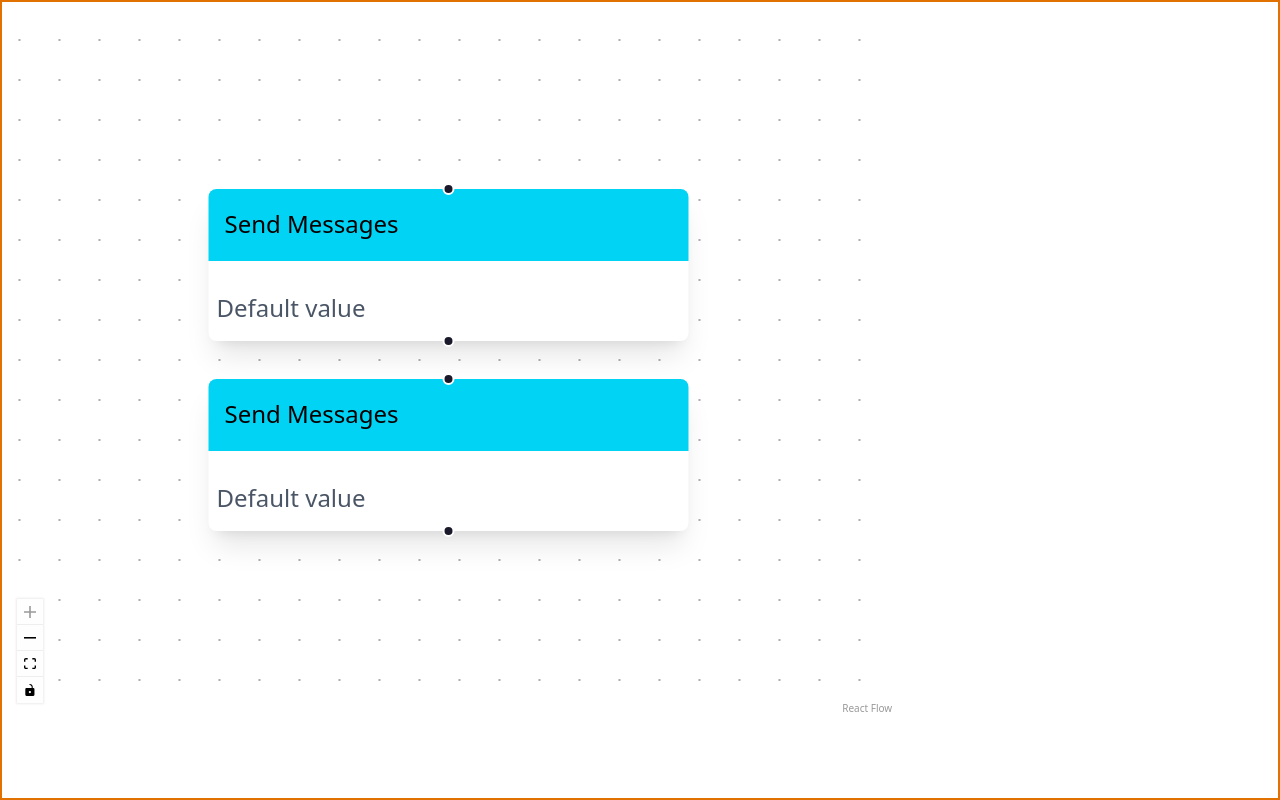
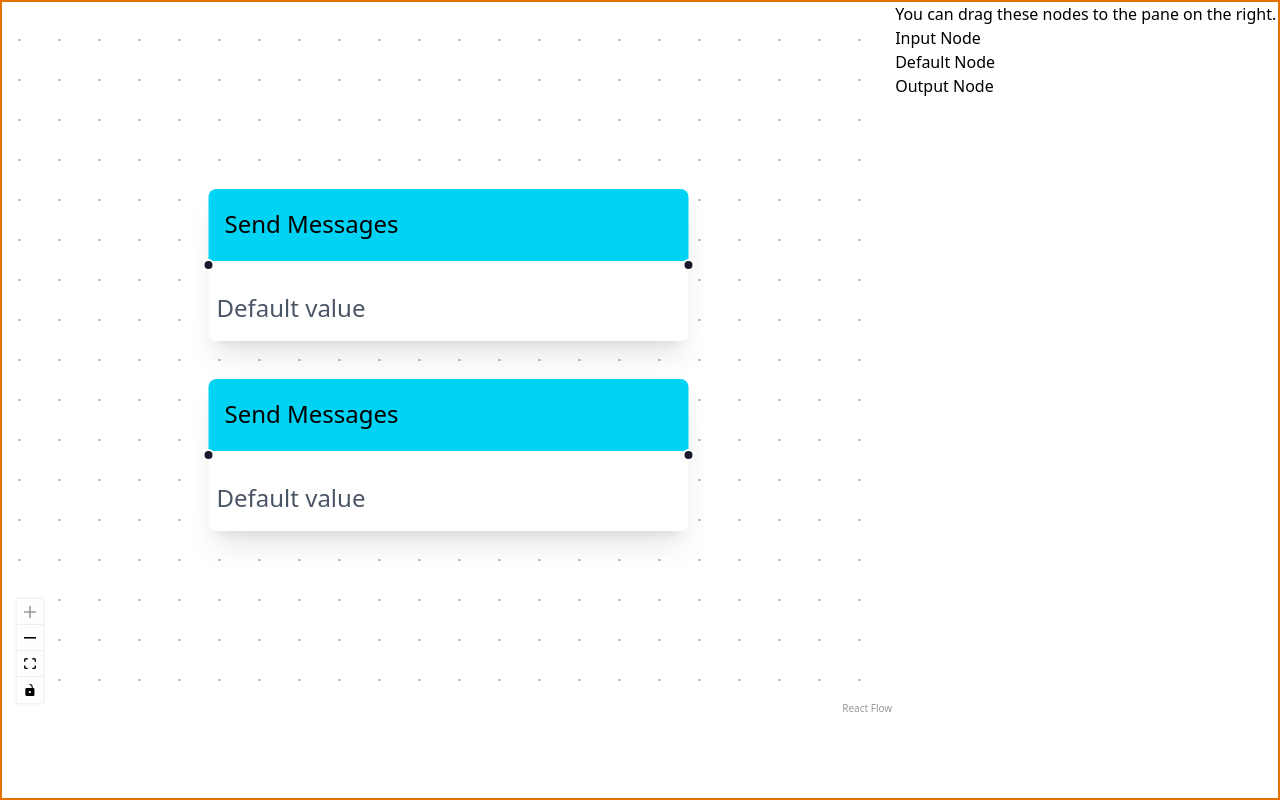
Before and after one commit to Lnirmohi/chatbot-flow, a React (Vite) app: page / in a window 1280 px wide. Built offline with nearby package versions, Linux system fonts and the light colour scheme.

Commit message:
add drag and drop nodes and fix issue with error regarding useReactFlow

```diff
--- a/src/components/Dashboard.tsx
+++ b/src/components/Dashboard.tsx
@@ -1,6 +1,6 @@
 import '@xyflow/react/dist/style.css';
 
-import { useCallback, useState } from 'react';
+import { useCallback, useContext, useRef, useState, type DragEvent } from 'react';
 import {
   ReactFlow,
   addEdge,
@@ -16,9 +16,13 @@ import {
   type DefaultEdgeOptions,
   Controls,
   Background,
+  useReactFlow,
+  ReactFlowProvider,
 } from '@xyflow/react';
 import SendMessagesNode from './SendMessageNode';
 import { CustomEdge } from './CustomEdge';
+import NodesPanel from './NodePanel';
+import DnDContext, { DnDProvider } from '../utils/DnDContext';
 
 const initialNodes: Node[] = [
   { id: '1', data: { label: 'Node 1' }, position: { x: 5, y: 5 }, type: 'textUpdater', },
@@ -47,9 +51,17 @@ const edgeTypes = {
   'custom-edge': CustomEdge,
 };
 
-export default function Dashboard() {
+let id = 0;
+const getId = () => `dndnode_${id++}`;
+
+function Dashboard() {
+  const reactFlowWrapper = useRef<HTMLDivElement>(null);
+
   const [nodes, setNodes] = useState<Node[]>(initialNodes);
   const [edges, setEdges] = useState<Edge[]>(initialEdges);
+
+  const { screenToFlowPosition } = useReactFlow();
+  const [type, setType] = useContext(DnDContext);
 
   const onNodesChange: OnNodesChange = useCallback(
     (changes) => setNodes((nds) => applyNodeChanges(changes, nds)),
@@ -64,8 +76,49 @@ export default function Dashboard() {
     [setEdges],
   );
 
+   const onDragOver = useCallback((event: DragEvent<HTMLDivElement>) => {
+    event.preventDefault();
+    event.dataTransfer.dropEffect = 'move';
+  }, []);
+
+  const onDrop = useCallback(
+    (event: DragEvent<HTMLDivElement>) => {
+      event.preventDefault();
+
+      // check if the dropped element is valid
+      if (!type) {
+        return;
+      }
+
+      // project was renamed to screenToFlowPosition
+      // and you don't need to subtract the reactFlowBounds.left/top anymore
+      // details: https://reactflow.dev/whats-new/2023-11-10
+      const position = screenToFlowPosition({
+        x: event.clientX,
+        y: event.clientY,
+      });
+      const newNode = {
+        id: getId(),
+        type,
+        position,
+        data: { label: `${type} node` },
+      };
+
+      setNodes((nds) => nds.concat(newNode));
+    },
+    [screenToFlowPosition, type],
+  );
+
+  const onDragStart = (event: DragEvent<HTMLDivElement>) => {
+    console.log(event)
+    // setType(nodeType);
+    // event.dataTransfer.setData('text/plain', nodeType);
+    // event.dataTransfer.effectAllowed = 'move';
+  };
+
   return (
-    <div style={{ width: '70%', height: '90%' }}>
+    <section className='flex w-full h-full'>
+      <div style={{ width: '70%', height: '90%' }} ref={reactFlowWrapper}>
         <ReactFlow
           nodes={nodes}
           edges={edges}
@@ -75,6 +128,9 @@ export default function Dashboard() {
           onNodeDrag={onNodeDrag}
           nodeTypes={nodeTypes}
           edgeTypes={edgeTypes}
+          onDrop={onDrop}
+          onDragOver={onDragOver}
+          onDragStart={onDragStart}
           fitView
           fitViewOptions={fitViewOptions}
           defaultEdgeOptions={defaultEdgeOptions}
@@ -83,5 +139,20 @@ export default function Dashboard() {
           <Background />
         </ReactFlow>
       </div>
+
+      <aside>
+        <NodesPanel />
+      </aside>
+    </section>
   );
 }
+
+export default function DashboardWithProvider() {
+  return (
+    <ReactFlowProvider>
+      <DnDProvider>
+        <Dashboard />
+      </DnDProvider>
+    </ReactFlowProvider>
+  );
+}
--- /dev/null
+++ b/src/components/NodePanel.tsx
@@ -0,0 +1,25 @@
+import { useContext, type DragEvent } from "react";
+import DnDContext from "../utils/DnDContext";
+
+export default function NodesPanel() {
+  const [_, setType] = useContext(DnDContext);
+
+  const onDragStart = (event: DragEvent<HTMLDivElement>, nodeType: string) => {
+    setType(nodeType);
+    event.dataTransfer.effectAllowed = 'move';
+  };
+  return (
+    <>
+      <div className="description">You can drag these nodes to the pane on the right.</div>
+      <div className="dndnode input" onDragStart={(event) => onDragStart(event, 'input')} draggable>
+        Input Node
+      </div>
+      <div className="dndnode" onDragStart={(event) => onDragStart(event, 'default')} draggable>
+        Default Node
+      </div>
+      <div className="dndnode output" onDragStart={(event) => onDragStart(event, 'output')} draggable>
+        Output Node
+      </div>
+    </>
+  );
+}
--- a/src/components/SendMessageNode.tsx
+++ b/src/components/SendMessageNode.tsx
@@ -8,8 +8,8 @@ export default function SendMessagesNode() {
     <div className="flex flex-col gap-2 shadow-lg bg-white min-w-[240px] rounded-b-sm">
       <p className="px-2 py-2.5 bg-cyan-400 rounded-t-sm text-xs font-medium">Send Messages</p>
       <p className="px-1 py-2 text-xs text-gray-600 font-normal">{value}</p>
-      <Handle type="source" position={Position.Top} />
-      <Handle type="target" position={Position.Bottom} />
+      <Handle type="source" position={Position.Left} />
+      <Handle type="target" position={Position.Right} />
     </div>
   );
 }
--- /dev/null
+++ b/src/utils/DnDContext.tsx
@@ -0,0 +1,16 @@
+import { createContext, useState, type ReactNode } from 'react';
+
+
+const DnDContext = createContext<[string | null, (arg: string) => void]>([null, (_) => {}]);
+
+export const DnDProvider = ({ children }: {children: ReactNode}) => {
+  const [type, setType] = useState<string | null>(null);
+
+  return (
+    <DnDContext.Provider value={[type, setType]}>
+      {children}
+    </DnDContext.Provider>
+  );
+}
+
+export default DnDContext;
```
Lines whose indentation alone changed are shown as unchanged.
